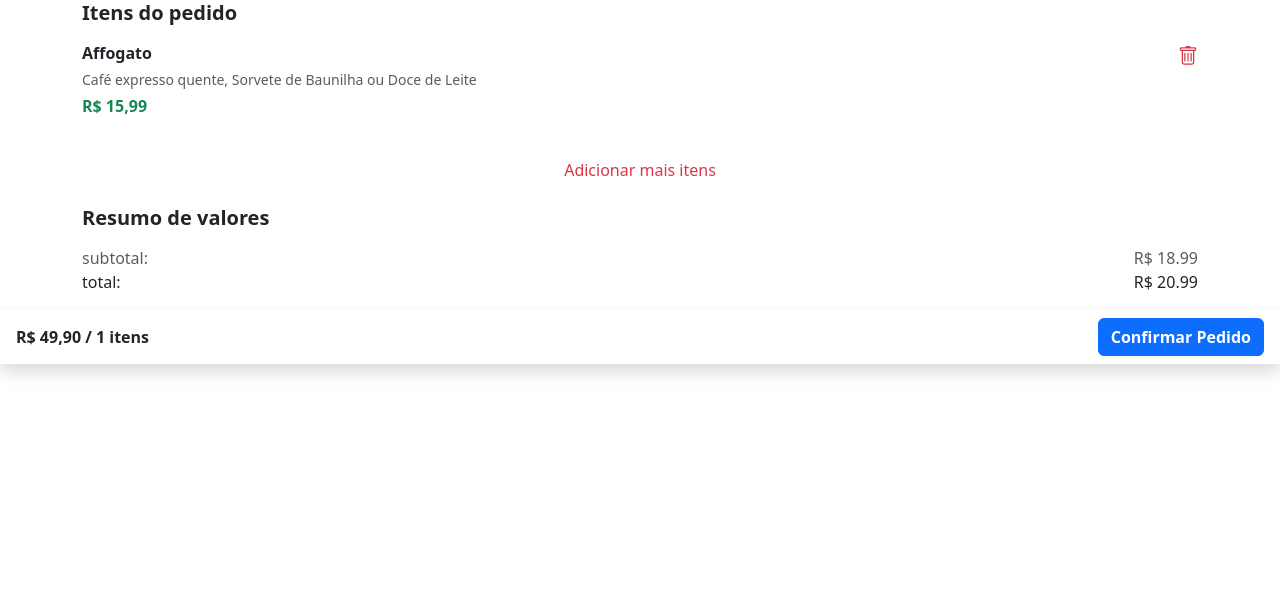
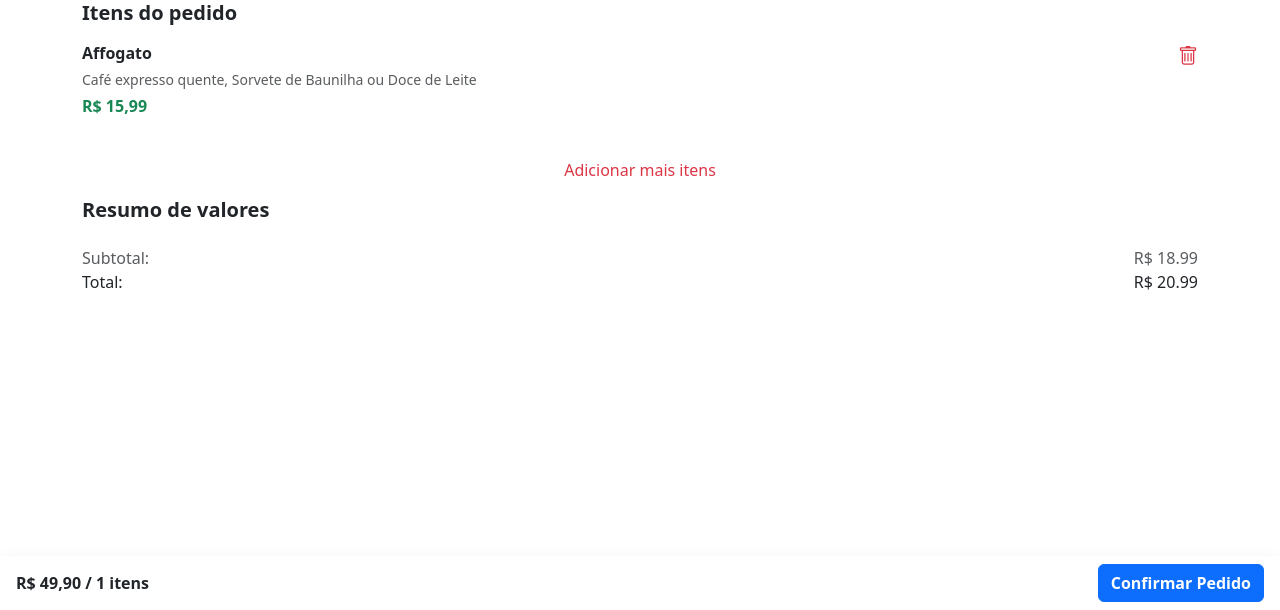
Before and after one commit to vbluuiza/projeto-cafeteria-cesar-school, a Python web app: template app/templates/confirmacao_pedido.html in a window 1280 px wide. Shown: the part 190-800 px from the top of the page. Run offline with Jinja, Linux system fonts and the light colour scheme; the template is opened without the code that fills it, so the values that code supplies are empty.

Commit message:
💄 feat: Estilização CSS da página confirmacao_pedido

```diff
--- a/app/static/css/confirmacao_pedido.css
+++ b/app/static/css/confirmacao_pedido.css
@@ -3,6 +3,7 @@ body {
     margin: 0;
     padding-bottom: 80px;
 }
+
 
 .navbar {
     background-color: white;
--- a/app/templates/confirmacao_pedido.html
+++ b/app/templates/confirmacao_pedido.html
@@ -44,25 +44,24 @@
         </section>
 
         <p class="text-center text-danger fw-medium mt-4">Adicionar mais itens</p>
-
-        <section class="mt-4">
+        <section class="mt-auto">
             <h5 class="fw-semibold">Resumo de valores</h5>
-            <div class="d-flex justify-content-between mt-3">
-                <span class="text-muted">subtotal:</span>
-                <span class="text-muted">R$ 18.99</span>
+            <div class="d-flex justify-content-between mt-4">
+            <span class="text-muted">Subtotal:</span>
+            <span class="text-muted">R$ 18.99</span>
             </div>
             <div class="d-flex justify-content-between">
-                <span class="fw-medium">total:</span>
-                <span class="fw-medium">R$ 20.99</span>
+            <span class="fw-medium">Total:</span>
+            <span class="fw-medium">R$ 20.99</span>
             </div>
         </section>
 
-    </div>
+        </div>
 
-    <div class="footer-total d-flex justify-content-between align-items-center px-3 py-2 shadow">
+        <div class="footer-total d-flex justify-content-between align-items-center px-3 py-2 shadow footer-teste" style="position: fixed; bottom: 0; left: 0; width: 100%; background: #fff; z-index: 1000;">
         <div class="fw-semibold">R$ 49,90 / 1 itens</div>
         <button class="btn btn-primary fw-semibold">Confirmar Pedido</button>
-    </div>
+        </div>
 
 </body>
 
```
